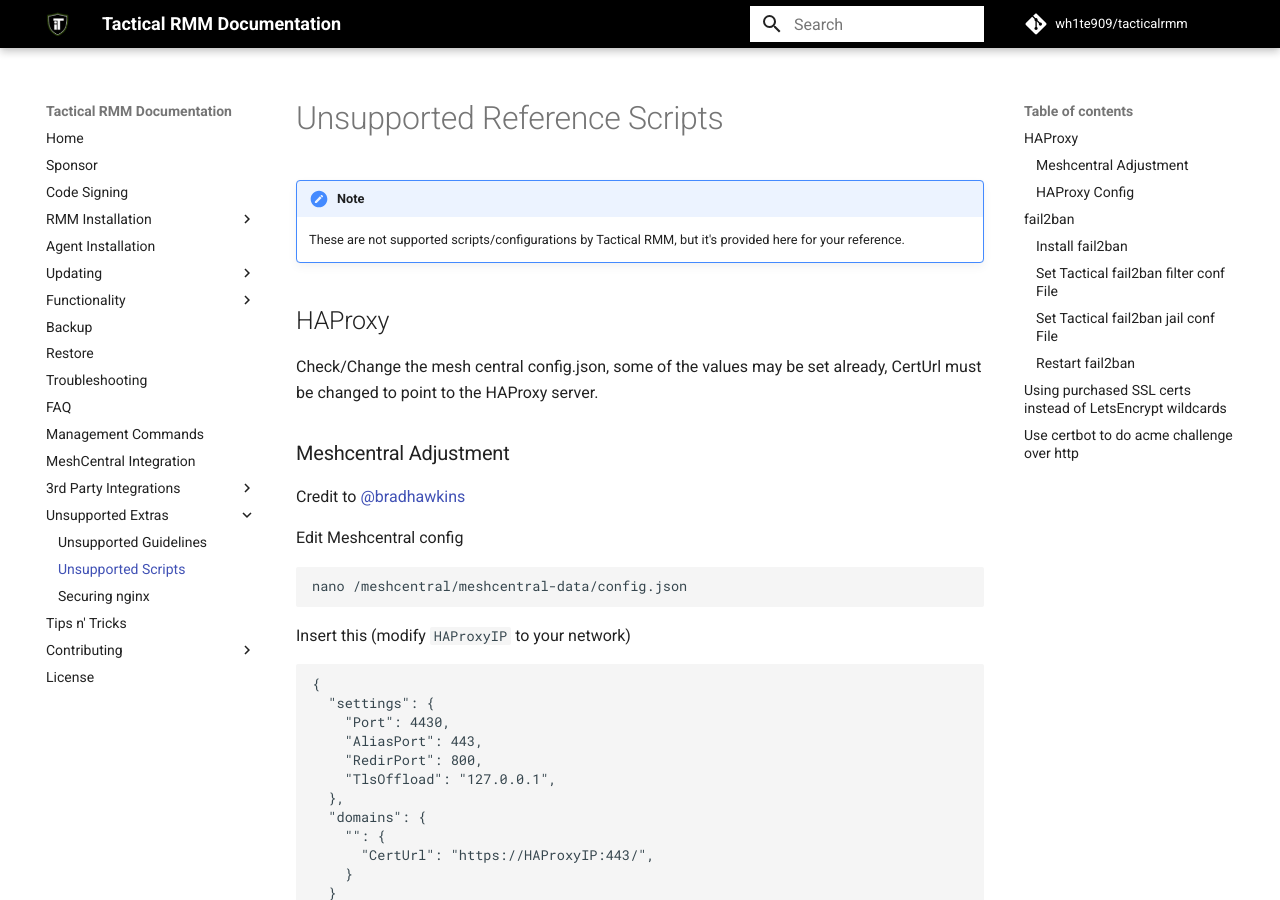
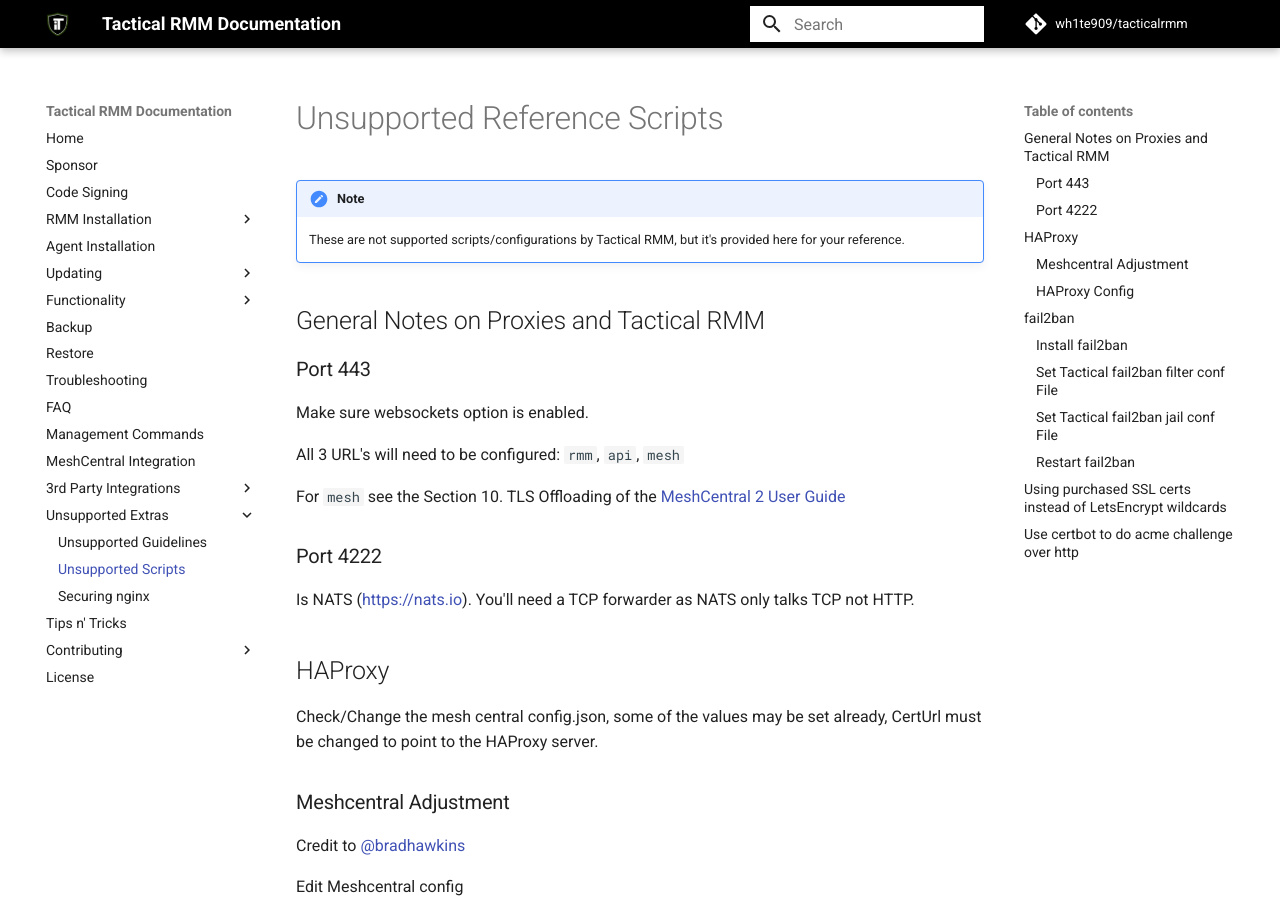
Before and after one commit to amidaware/trmm-docs, an MkDocs documentation site: the page built from docs/docs/unsupported_scripts.md, in a window 1280 px wide and 900 px high. Built offline with MkDocs 1.6.1 and Material for MkDocs 9.7.7, drawn with Linux system fonts in a browser that asks for light colours; comment, search, counter and statistics services are not loaded.

Commit message:
docs tweaks

```diff
--- a/docs/docs/unsupported_scripts.md
+++ b/docs/docs/unsupported_scripts.md
@@ -2,6 +2,20 @@
 
 !!!note
     These are not supported scripts/configurations by Tactical RMM, but it's provided here for your reference.
+
+## General Notes on Proxies and Tactical RMM
+
+### Port 443
+
+Make sure websockets option is enabled.
+
+All 3 URL's will need to be configured: `rmm`, `api`, `mesh`
+
+For `mesh` see the Section 10. TLS Offloading of the [MeshCentral 2 User Guide](https://info.meshcentral.com/downloads/MeshCentral2/MeshCentral2UserGuide.pdf)
+
+### Port 4222
+
+Is NATS (<https://nats.io>). You'll need a TCP forwarder as NATS only talks TCP not HTTP.
 
 ## HAProxy
 
```
Also changed, not shown: docs/docs/faq.md (+1 -1 lines), docs/docs/install_server.md (+1 -1 lines).
